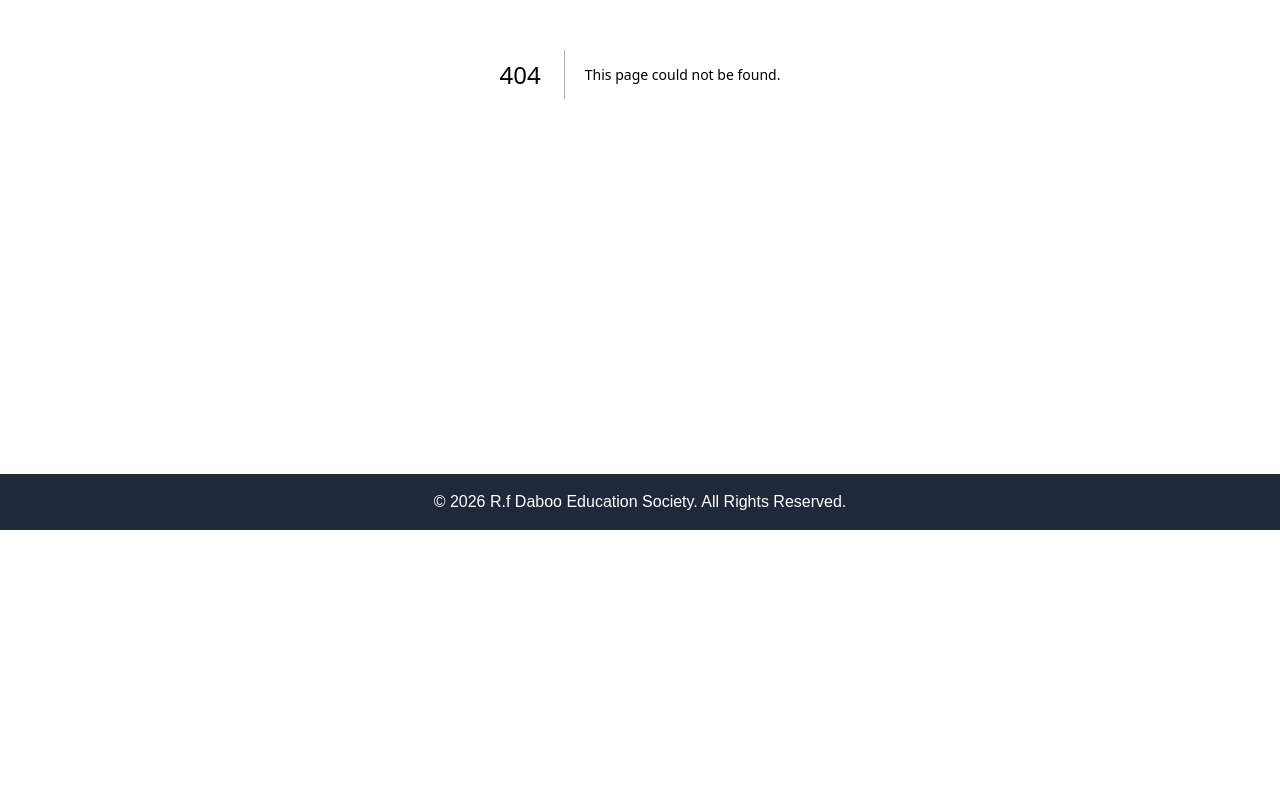
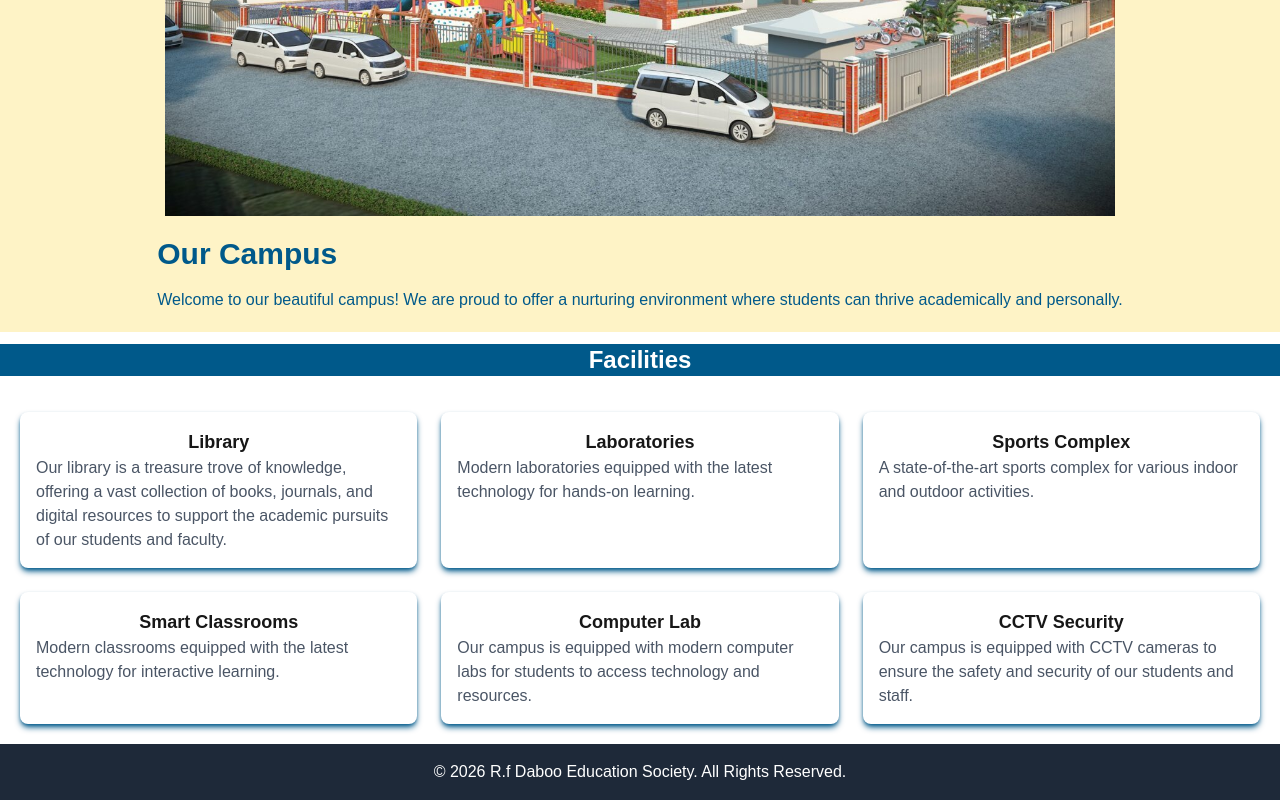
Before and after one commit to harendrasinp/R.F.Daboo_Frontend, a Next.js app: page /campus in a window 1280 px wide. Before the commit this address had no page. Shown: the part 494-1294 px from the top of the page. Before the commit the page ends 1024 px from the top, so only its background shows below. Built offline with nearby package versions, Linux system fonts and the light colour scheme.

Commit message:
update campus page

```diff
--- /dev/null
+++ b/src/app/campus/page.js
@@ -0,0 +1,31 @@
+import React from 'react'
+import Image from 'next/image';
+import { FacilitiesList } from "../../data/Campus";
+const Campus = () => {
+    return (
+        <div>
+            <div className="w-full flex flex-col justify-center items-center mb-3 bg-amber-100">
+                <Image src="/campus/img1.jpeg" alt="Campus Image" width={950} height={200} className="object-cover" />
+                <div className="p-5">
+                    <h1 className="text-3xl font-bold mb-4 text-sky-800">Our Campus</h1>
+                    <p className="text-sky-800">
+                        Welcome to our beautiful campus! We are proud to offer a nurturing environment where students can thrive academically and personally.
+                    </p>
+                </div>
+            </div>
+            <div>
+                <h1 className="text-center text-2xl font-bold text-white mb-4 bg-sky-800">Facilities</h1>
+                <div className="grid grid-cols-1 md:grid-cols-3 gap-6 p-5">
+                    {FacilitiesList.map((data,index)=>(
+                        <div key={index} className="bg-white rounded-lg shadow-md shadow-sky-800 p-4 flex flex-col items-center">
+                            <h3 className="text-lg font-semibold">{data.name}</h3>
+                            <p className="text-gray-600">{data.description}</p>
+                        </div>
+                    ))}
+                </div>
+            </div>
+        </div>
+    )
+}
+
+export default Campus
--- a/src/app/page.js
+++ b/src/app/page.js
@@ -2,6 +2,7 @@ import React from 'react'
 import CentralSidebar from '../components/CentralSidebar';
 import HeroSlider from '../utils/heroImageSlider';
 import {principalData} from '../data/PrincipalData';
+
 const Home = () => {
   return (
     <div>
--- a/src/components/Header.js
+++ b/src/components/Header.js
@@ -3,7 +3,7 @@ import Link from "next/link"
 import Image from "next/image"
 const Header = ({ openModal }) => {
   return (
-    <div className="relative w-full bg-white">
+    <div className="relative w-full bg-white mb-2">
       <div className="flex items-end space-x-4 px-4 py-2">
         <Image
           src="/logos/Rf-daboo.png"
--- /dev/null
+++ b/src/data/Campus.js
@@ -0,0 +1,32 @@
+export const FacilitiesList = [
+    {
+        name: "Library",
+        description: "Our library is a treasure trove of knowledge, offering a vast collection of books, journals, and digital resources to support the academic pursuits of our students and faculty.",
+        // image: "/facilities/library.jpg"
+    },
+    {
+        name: "Laboratories",
+        description: "Modern laboratories equipped with the latest technology for hands-on learning.",
+        // image: "/facilities/laboratories.jpg"
+    },
+    {
+        name: "Sports Complex",
+        description: "A state-of-the-art sports complex for various indoor and outdoor activities.",
+        // image: "/facilities/sports-complex.jpg"
+    },
+    {
+        name: "Smart Classrooms",
+        description: "Modern classrooms equipped with the latest technology for interactive learning.",
+        // image: "/facilities/smart-classrooms.jpg"
+    },
+    {
+        name: "Computer Lab",
+        description: "Our campus is equipped with modern computer labs for students to access technology and resources.",
+        // image: "/facilities/computer-lab.jpg"
+    },
+    {
+        name: "CCTV Security",
+        description: "Our campus is equipped with CCTV cameras to ensure the safety and security of our students and staff.",
+        // image: "/facilities/smart-classrooms.jpg"
+    }
+];
```
Also changed, not shown: public/campus/img1.jpeg (added).
